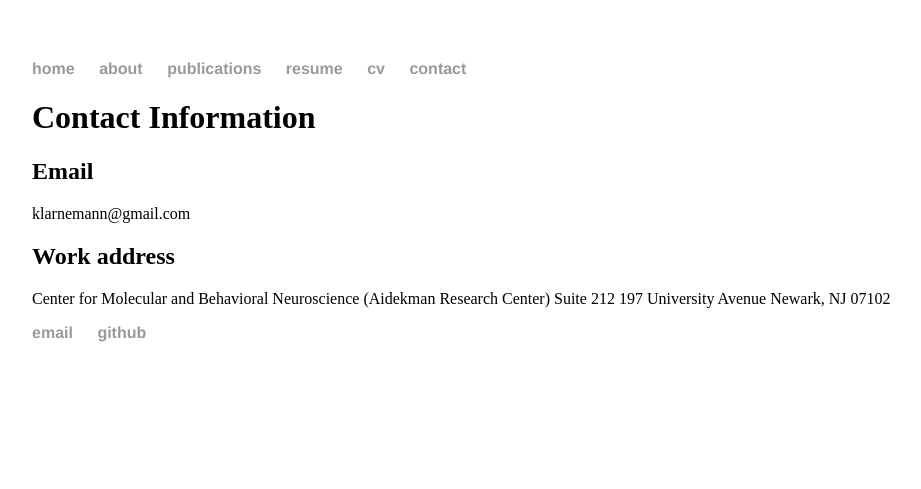
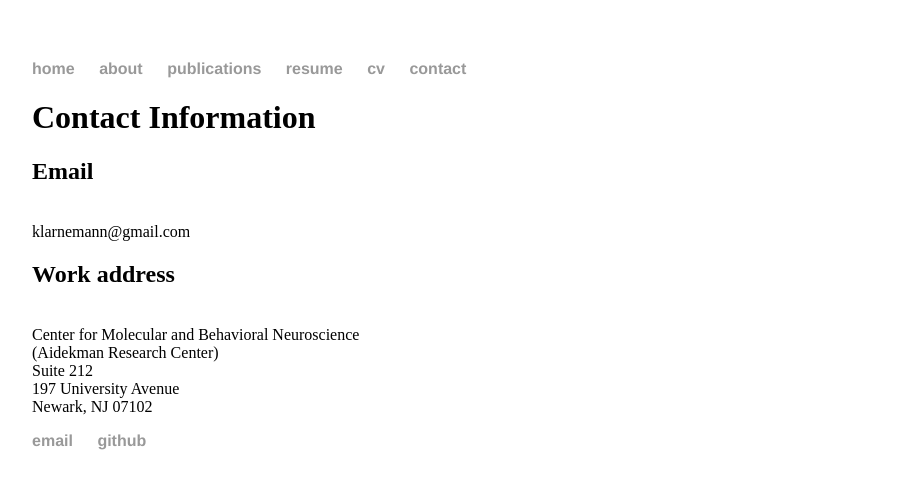
Before and after one commit to klbegany/klarnemann.github.io, a Jekyll site: the page built from contact/index.html, in a window 1280 px wide. Shown: the top 489 px of the page, without its empty margins (160-1081 px from the left). Built offline with Jekyll 4.4.1, drawn with Linux system fonts in a browser that asks for light colours.

Commit message:
adjust formatting

```diff
--- a/_layouts/default.html
+++ b/_layouts/default.html
@@ -11,8 +11,8 @@
         			<li><a href="/">home</a></li>
 	        		<li><a href="/about">about</a></li>
         			<li><a href="/publications">publications</a></li>
-				<li><a href="{{ site.url }}/pdfs/KatelynLArnemann_resume.pdf">resume</a></li>
-				<li><a href="{{ site.url }}/pdfs/KatelynLArnemann_cv.pdf">cv</a></li>
+				<li><a href="{{ site.url }}/pdfs/KatelynArnemann_resume.pdf">resume</a></li>
+				<li><a href="{{ site.url }}/pdfs/KatelynArnemann_cv.pdf">cv</a></li>
  	        		<li><a href="/contact">contact</a></li>
 	    		</ul>
 			</nav>
--- a/contact/index.html
+++ b/contact/index.html
@@ -5,12 +5,12 @@ title: contact
 <div class="blurb">
 	<h1>Contact Information</h1>
 	<h2>Email</h2>
-	klarnemann@gmail.com
+	<br>klarnemann@gmail.com
 	<h2>Work address</h2>
-	Center for Molecular and Behavioral Neuroscience
-	(Aidekman Research Center)
-	Suite 212
-	197 University Avenue
-	Newark, NJ 07102
+	<br>Center for Molecular and Behavioral Neuroscience
+	<br>(Aidekman Research Center)
+	<br>Suite 212
+	<br>197 University Avenue
+	<br>Newark, NJ 07102
 
 </div><!-- /.blurb -->
```
